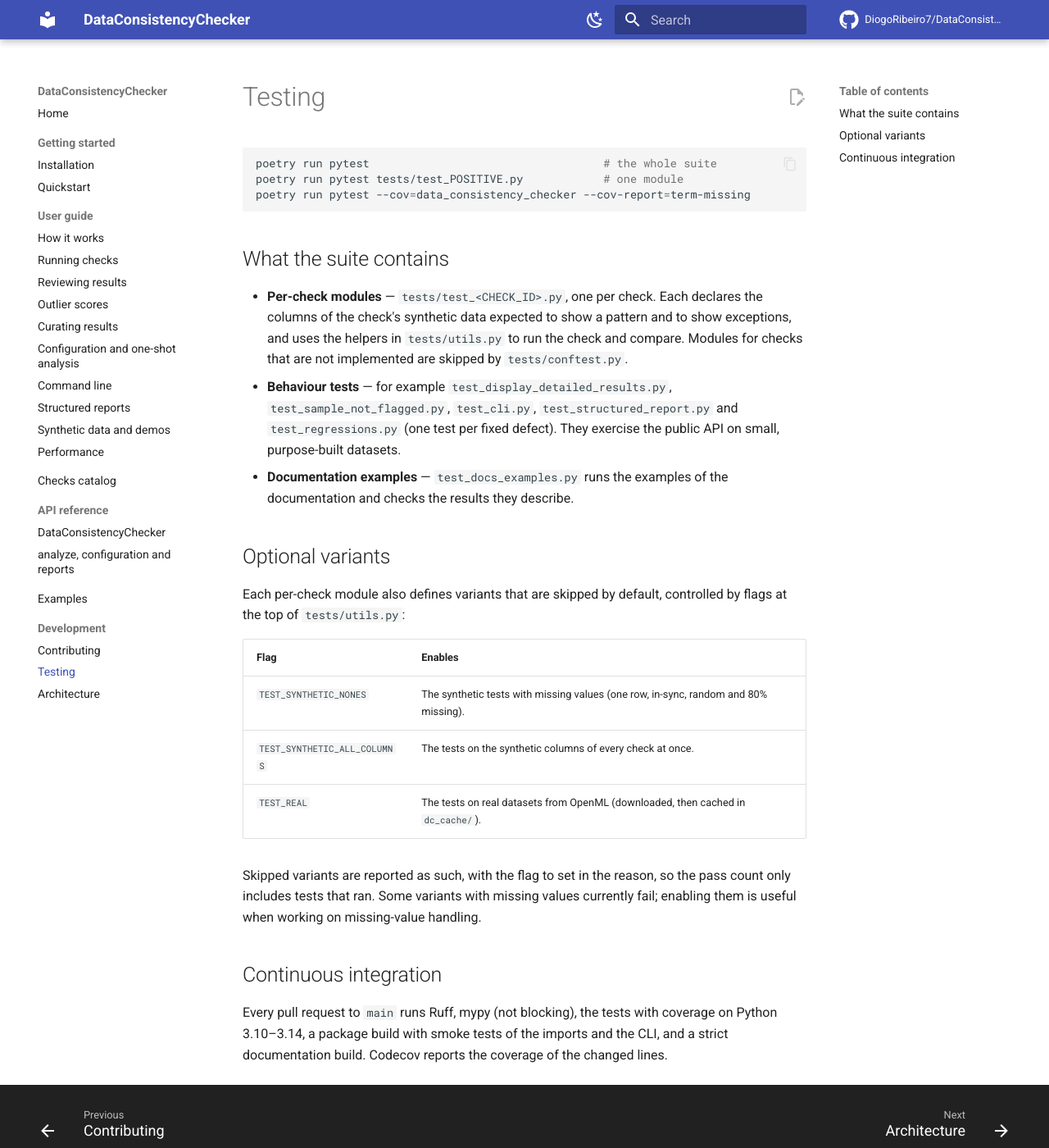
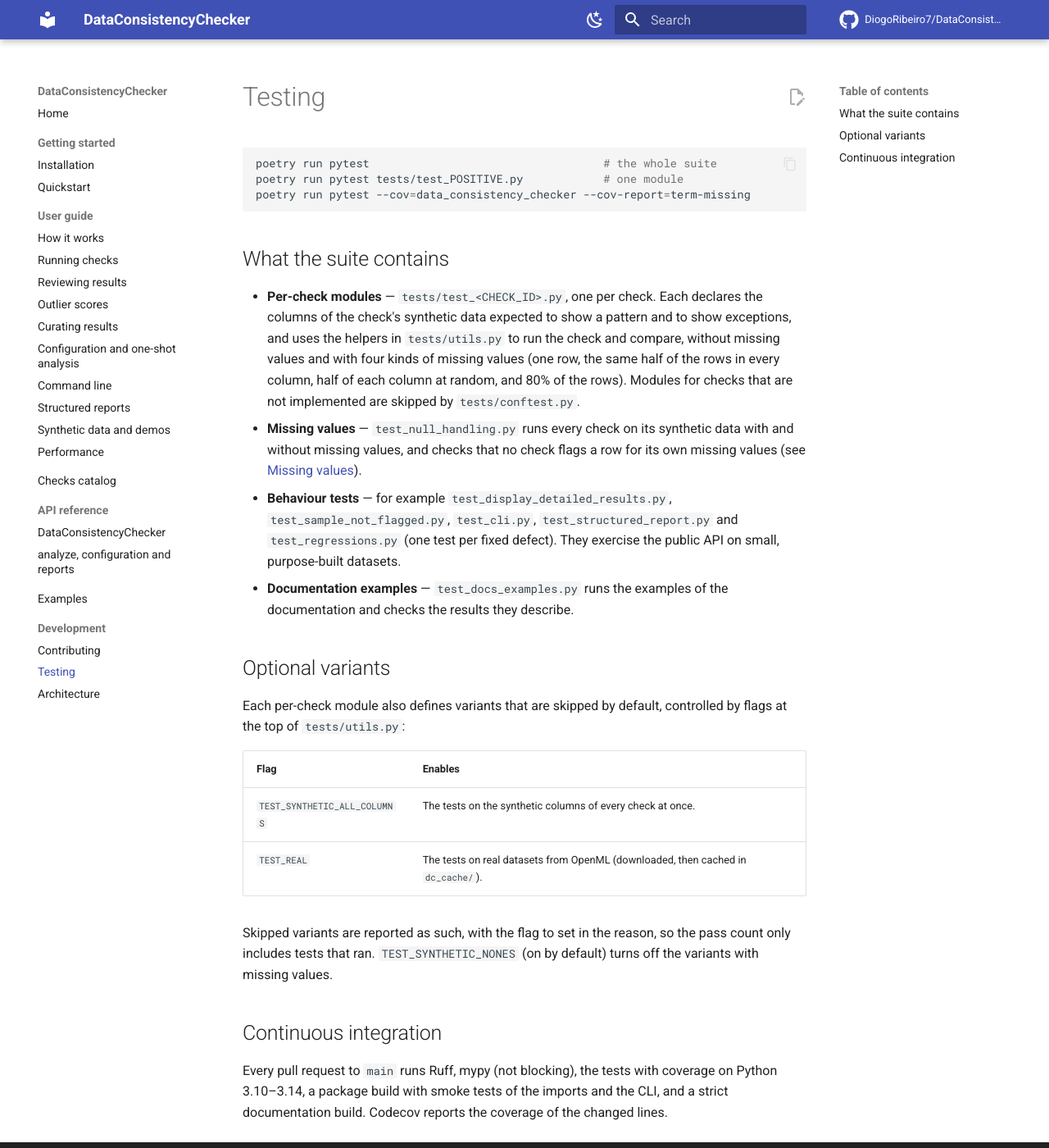
Before and after one commit to DiogoRibeiro7/DataConsistencyChecker, an MkDocs documentation site: the page built from docs/development/testing.md, in a window 1280 px wide and 1400 px high. Shown: the whole window at 82% size. Built offline with MkDocs 1.6.1 and Material for MkDocs 9.7.7, drawn with Linux system fonts in a browser that asks for light colours; comment, search, counter and statistics services are not loaded.

Commit message:
Document the null-variant tests as part of the default suite

```diff
--- a/docs/development/testing.md
+++ b/docs/development/testing.md
@@ -10,7 +10,12 @@
 
 - **Per-check modules** — `tests/test_<CHECK_ID>.py`, one per check. Each declares the columns of the check's
   synthetic data expected to show a pattern and to show exceptions, and uses the helpers in `tests/utils.py` to
-  run the check and compare. Modules for checks that are not implemented are skipped by `tests/conftest.py`.
+  run the check and compare, without missing values and with four kinds of missing values (one row, the same half
+  of the rows in every column, half of each column at random, and 80% of the rows). Modules for checks that are not
+  implemented are skipped by `tests/conftest.py`.
+- **Missing values** — `test_null_handling.py` runs every check on its synthetic data with and without missing
+  values, and checks that no check flags a row for its own missing values (see
+  [Missing values](../guide/how-it-works.md#missing-values)).
 - **Behaviour tests** — for example `test_display_detailed_results.py`, `test_sample_not_flagged.py`,
   `test_cli.py`, `test_structured_report.py` and `test_regressions.py` (one test per fixed defect). They exercise
   the public API on small, purpose-built datasets.
@@ -24,13 +29,11 @@
 
 | Flag | Enables |
 |---|---|
-| `TEST_SYNTHETIC_NONES` | The synthetic tests with missing values (one row, in-sync, random and 80% missing). |
 | `TEST_SYNTHETIC_ALL_COLUMNS` | The tests on the synthetic columns of every check at once. |
 | `TEST_REAL` | The tests on real datasets from OpenML (downloaded, then cached in `dc_cache/`). |
 
 Skipped variants are reported as such, with the flag to set in the reason, so the pass count only includes tests
-that ran. Some variants with missing values currently fail; enabling them is useful when working on missing-value
-handling.
+that ran. `TEST_SYNTHETIC_NONES` (on by default) turns off the variants with missing values.
 
 ## Continuous integration
 
```
